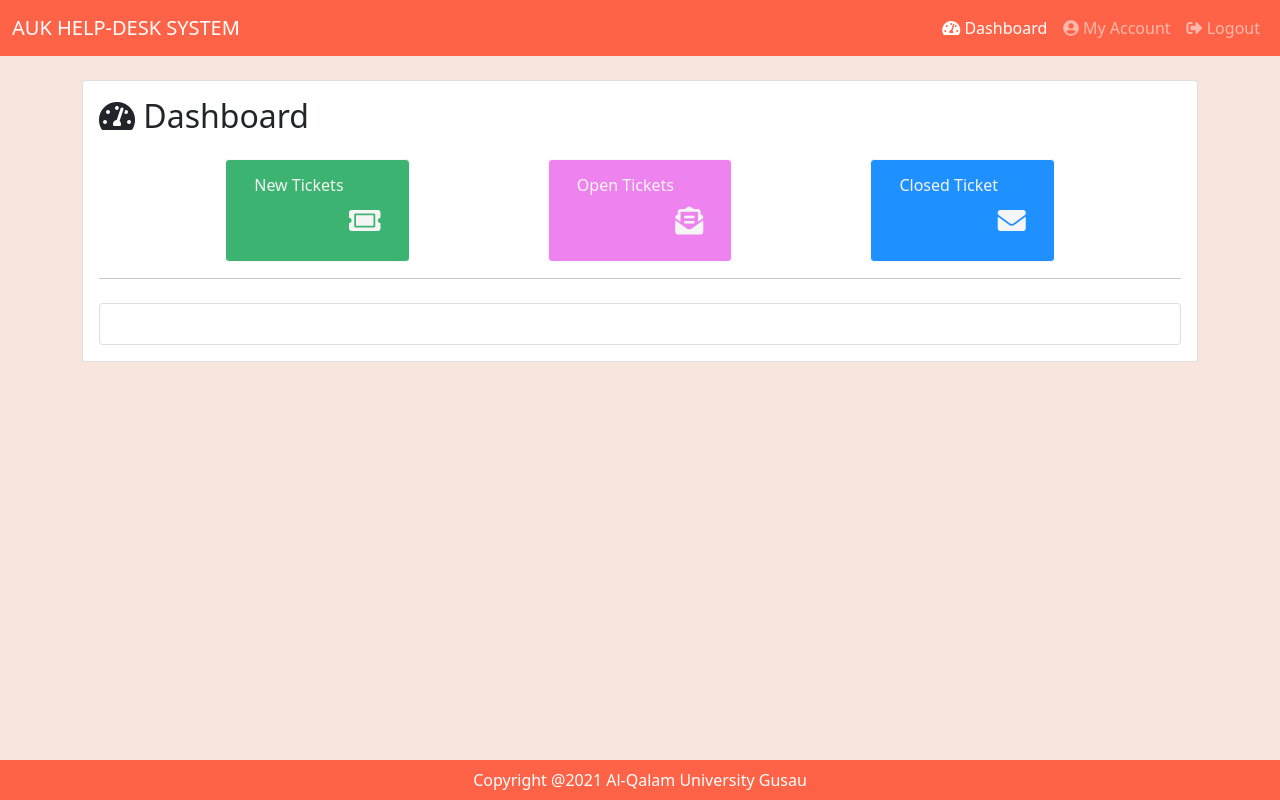
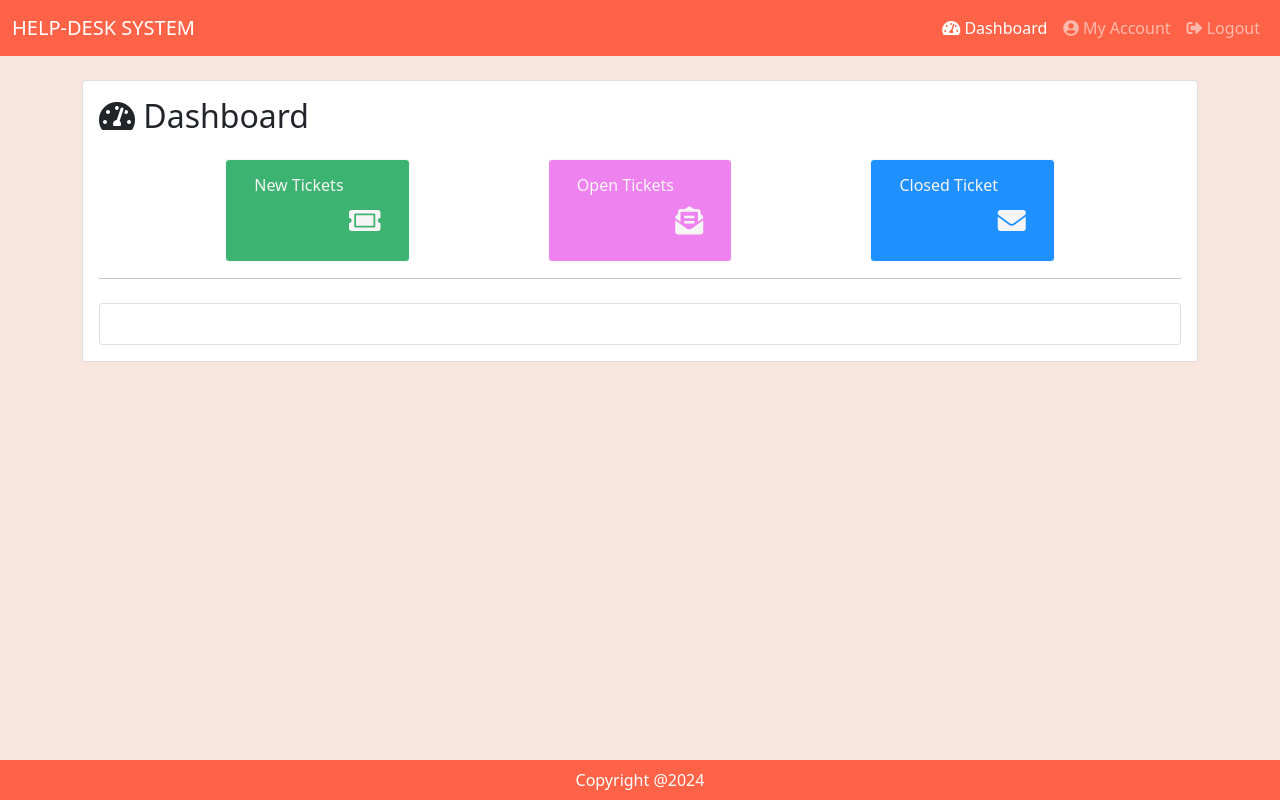
Before and after one commit to marvel9117/help_desk_management_system, a PHP site: page /support/index.php in a window 1280 px wide. Run offline with PHP 8.4, Linux system fonts and the light colour scheme; the visitor is signed in with stand-in values (Sample User, id 1); data comes from the database, SQL or seed files in the repository; data that the repository does not hold is empty.

Commit message:
all modification done

```diff
--- a/support/account.php
+++ b/support/account.php
@@ -124,7 +124,7 @@
 
     <nav class="navbar sticky-bottom navbar-dark">
         <div class="container justify-content-center">
-            <span style="color: white;">Copyright @2021 Al-Qalam University Gusau</span>
+            <span style="color: white;">Copyright @2024</span>
         </div>
     </nav>
 </body>
--- a/support/index.php
+++ b/support/index.php
@@ -35,7 +35,7 @@
 
     <nav class="navbar navbar-expand-lg navbar-dark sticky-top">
         <div class="container-fluid">
-            <a class="navbar-brand" href="#">AUK HELP-DESK SYSTEM</a>
+            <a class="navbar-brand" href="#"> HELP-DESK SYSTEM</a>
             <button class="navbar-toggler" type="button" data-bs-toggle="collapse" data-bs-target="#navbarSupportedContent" aria-controls="navbarSupportedContent" aria-expanded="false" aria-label="Toggle navigation">
             <span class="navbar-toggler-icon"></span>
             </button>
@@ -101,7 +101,7 @@
 
     <nav class="navbar fixed-bottom navbar-dark">
         <div class="container justify-content-center">
-            <span style="color: white;">Copyright @2021 Al-Qalam University Gusau</span>
+            <span style="color: white;">Copyright @2024</span>
         </div>
     </nav>
 
```
